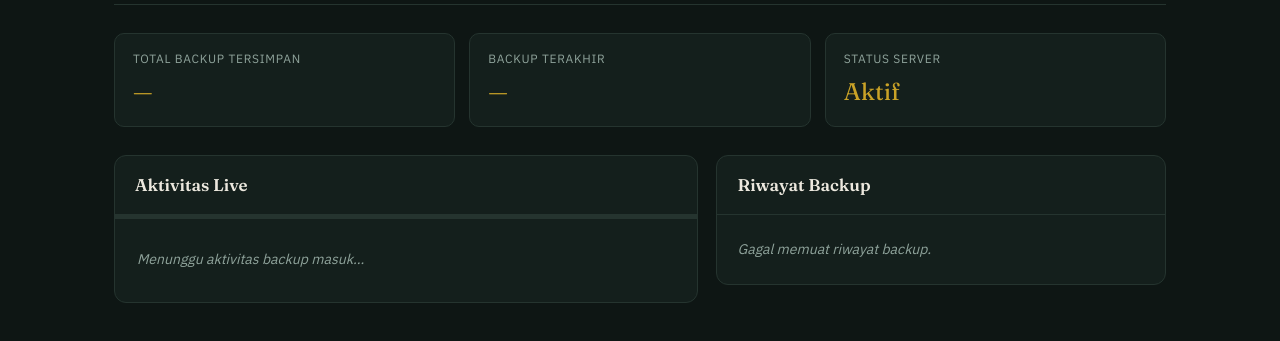
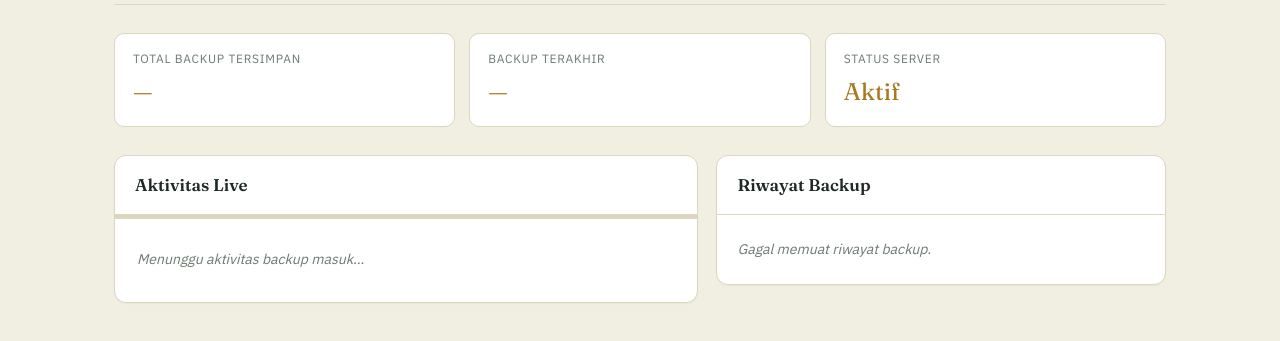
Before and after one commit to wildantheBlackL/api_express, a website: page public/index.html in a window 1280 px wide. Shown: the part 119-460 px from the top of the page. Drawn offline with Linux system fonts and the light colour scheme; no server answers.

Commit message:
tampilan tugas fix warna

```diff
--- a/public/index.html
+++ b/public/index.html
@@ -9,18 +9,18 @@
 <link href="https://fonts.googleapis.com/css2?family=Fraunces:ital,opsz,wght@0,9..144,400;0,9..144,600;1,9..144,500&family=IBM+Plex+Mono:wght@400;500;600&family=IBM+Plex+Sans:wght@400;500;600&display=swap" rel="stylesheet">
 <style>
     :root {
-        --bg: #0E1614;
-        --bg-panel: #141F1C;
-        --bg-panel-raised: #1A2622;
-        --border: #25342F;
-        --text: #ECE8DE;
-        --text-muted: #8FA39B;
-        --gold: #C9A227;
-        --gold-soft: rgba(201, 162, 39, 0.12);
-        --green: #5FA77E;
-        --green-soft: rgba(95, 167, 126, 0.12);
-        --red: #C1574B;
-        --red-soft: rgba(193, 87, 75, 0.12);
+        --bg: #F1EEE2;
+        --bg-panel: #FFFFFF;
+        --bg-panel-raised: #F6F3E7;
+        --border: #DCD6C1;
+        --text: #1E2A23;
+        --text-muted: #6B7A70;
+        --gold: #A9781F;
+        --gold-soft: rgba(169, 120, 31, 0.10);
+        --green: #3F7D5C;
+        --green-soft: rgba(63, 125, 92, 0.10);
+        --red: #A23B30;
+        --red-soft: rgba(162, 59, 48, 0.10);
 
         --font-display: 'Fraunces', serif;
         --font-body: 'IBM Plex Sans', sans-serif;
@@ -97,14 +97,14 @@
         flex-shrink: 0;
     }
 
-    .dot.ok { background: var(--green); box-shadow: 0 0 0 0 rgba(95,167,126,0.6); animation: pulse 2s infinite; }
+    .dot.ok { background: var(--green); box-shadow: 0 0 0 0 rgba(63,125,92,0.5); animation: pulse 2s infinite; }
     .dot.bad { background: var(--red); }
     .dot.wait { background: var(--text-muted); }
 
     @keyframes pulse {
-        0%   { box-shadow: 0 0 0 0 rgba(95,167,126,0.5); }
-        70%  { box-shadow: 0 0 0 6px rgba(95,167,126,0); }
-        100% { box-shadow: 0 0 0 0 rgba(95,167,126,0); }
+        0%   { box-shadow: 0 0 0 0 rgba(63,125,92,0.45); }
+        70%  { box-shadow: 0 0 0 6px rgba(63,125,92,0); }
+        100% { box-shadow: 0 0 0 0 rgba(63,125,92,0); }
     }
 
     /* ===== Stat row ===== */
@@ -149,6 +149,7 @@
         border: 1px solid var(--border);
         border-radius: 12px;
         overflow: hidden;
+        box-shadow: 0 1px 2px rgba(30, 42, 35, 0.04);
     }
 
     .panel-head {
```
